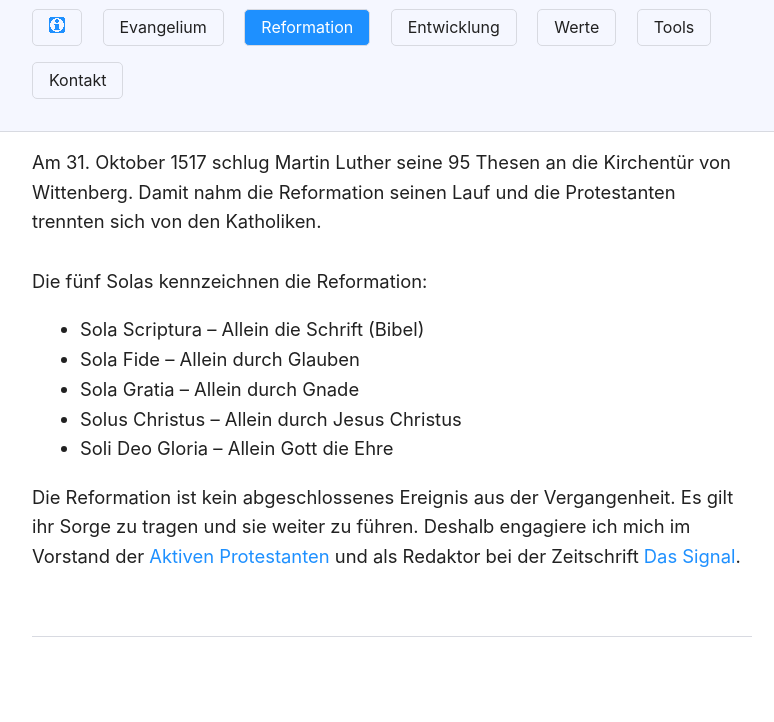
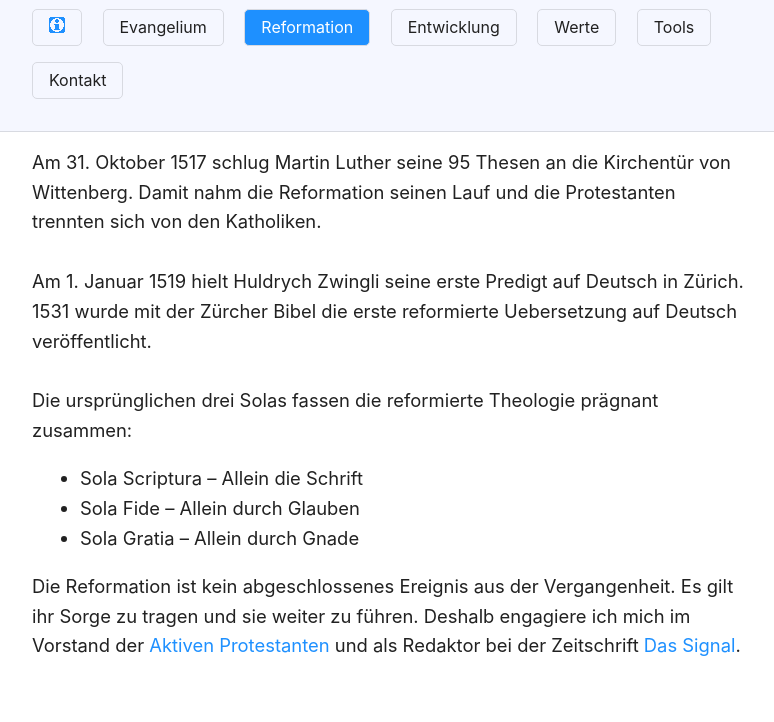
Before and after one commit to beati/web, a website: page reformation/index.html in a window 1280 px wide. Shown: the part 95-817 px from the top of the page, without its empty margins (248-1022 px from the left). Drawn offline with Linux system fonts and the light colour scheme.

Commit message:
reformation

```diff
--- a/reformation/index.html
+++ b/reformation/index.html
@@ -17,13 +17,18 @@
         &nbsp;
     </div>
     <div>
-        Die fünf Solas kennzeichnen die Reformation:
+        Am 1. Januar 1519 hielt Huldrych Zwingli seine erste Predigt auf Deutsch in Zürich.
+        1531 wurde mit der Zürcher Bibel die erste reformierte Uebersetzung auf Deutsch veröffentlicht.
+    </div>
+    <div>
+        &nbsp;
+    </div>
+    <div>
+        Die ursprünglichen drei Solas fassen die reformierte Theologie prägnant zusammen:
         <ul>
-            <li>Sola Scriptura &ndash; Allein die Schrift (Bibel)</li>
+            <li>Sola Scriptura &ndash; Allein die Schrift</li>
             <li>Sola Fide &ndash; Allein durch Glauben</li>
             <li>Sola Gratia &ndash; Allein durch Gnade</li>
-            <li>Solus Christus &ndash; Allein durch Jesus Christus</li>
-            <li>Soli Deo Gloria &ndash; Allein Gott die Ehre</li>
         </ul>
     </div>
     <div>
```
